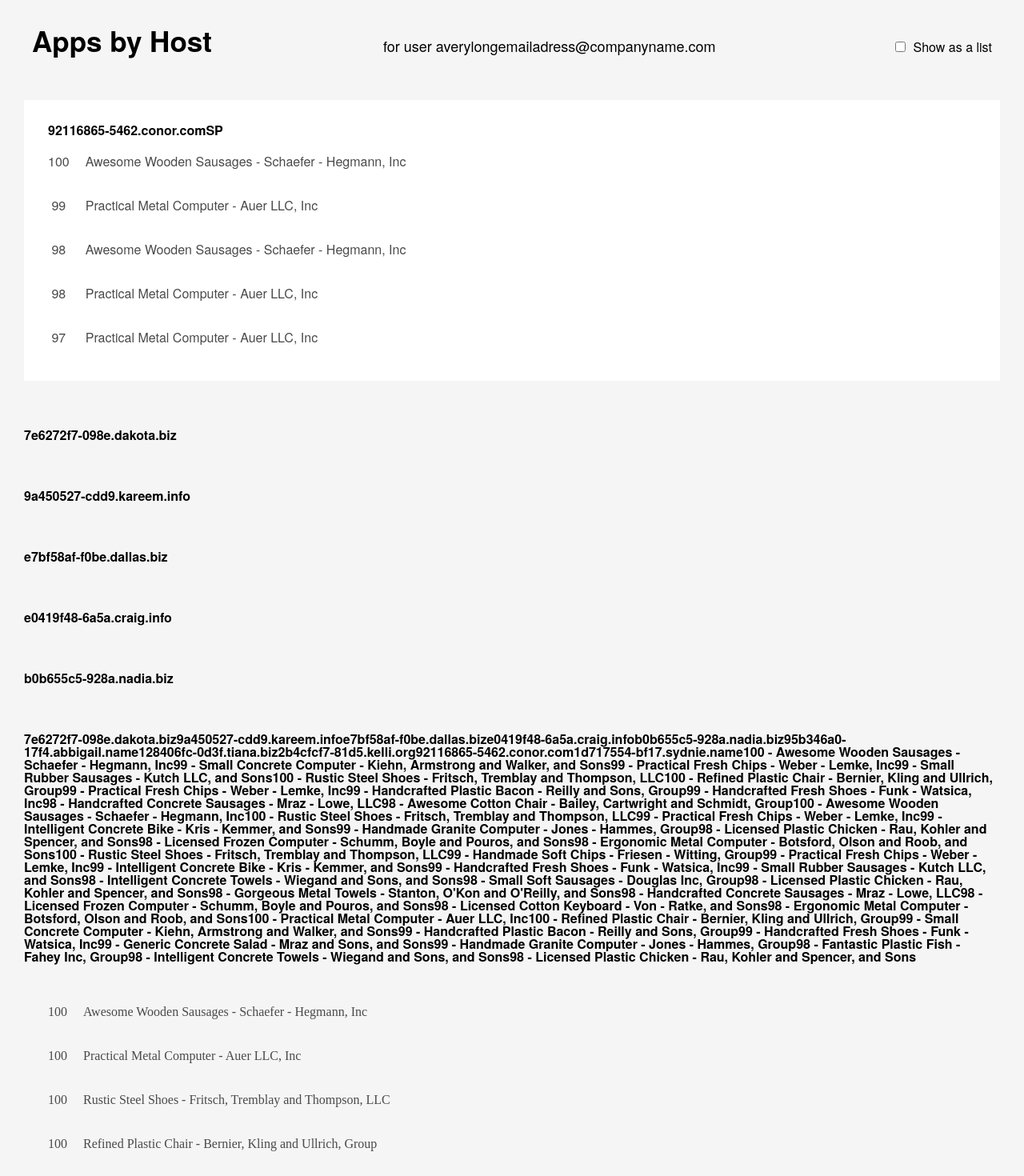
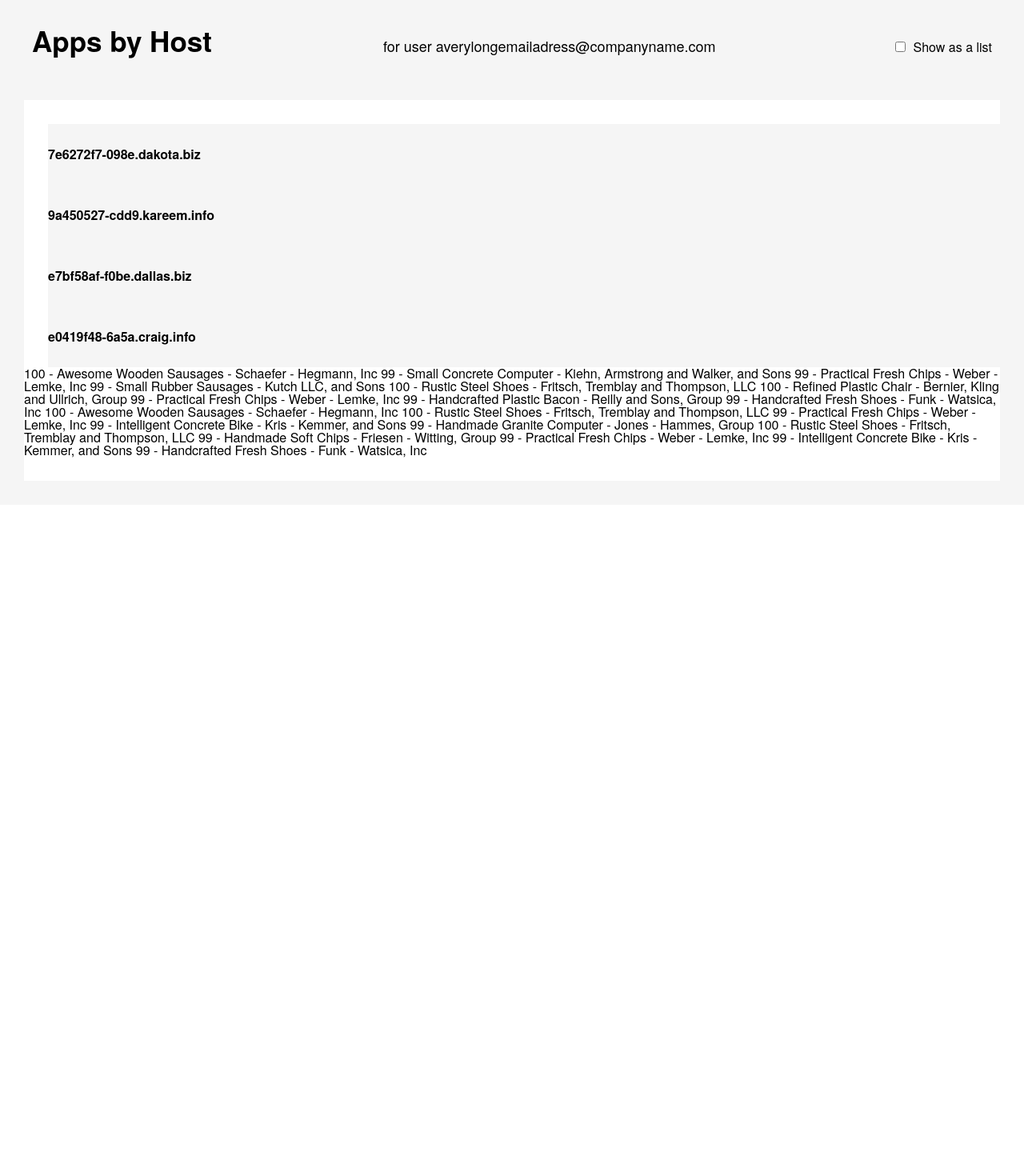
Before and after one commit to silviaparadag/apdex-board, a React (Create React App) app: page / in a window 1280 px wide. Shown: the top 1470 px of the page at 80% size. After the commit the page ends 800 px from the top, so only its background shows below. Built offline with nearby package versions, Linux system fonts and the light colour scheme; a web font is replaced by a local one.

Commit message:
Render hosts and apps separately

```diff
--- a/src/components/App.js
+++ b/src/components/App.js
@@ -30,52 +30,43 @@ const App = () => {
     setToggleLayout(newLayout);
   };
 
-  const top5Hosts = dataList.slice(0, 5);
-  //console.log(top5Hosts);
-  const top25Apps = hostDataList.sort((a, b) => b.apdex - a.apdex).slice(0, 25);
+  const top4Hosts = dataList.slice(0, 4);
+  //console.log(top4Hosts);
+  const top25Apps = hostDataList.slice(0, 25);
   //console.log(top25Apps);
 
   /* esto lo usaba si lo traía desde JS
    */
-  const prueba = data.renderHostList();
+  const eachTop4Hosts = data.renderHostList();
   /* */
 
   // Por ahora lo estoy haciendo con datos troceados L32 y L34. Luego habría que hacerlo con TODOOOOOS los datos del JSON y donde haya más de 5, no mostrarlos!
 
-  let top5byHost = [];
+  /*
+   `<li key={eachAppIndex} className="columnLeft">${eachApp.apdex} -  ${eachApp.name}</li> `
+   <li key={eachAppIndex} className="columnLeft"></li>
+   */
 
-  /* const findListOfTop5byHost = () => {
-    return top5Hosts.map((eachHost) => {
-      const appsByHost = top25Apps.filter((eachApp) =>
-        eachApp.hosts.includes(eachHost)
-      );
-      const list = appsByHost.map(
-        (eachApp) => `${eachApp.apdex} -  ${eachApp.name}`
-      );
-      console.log(list);
-      top5byHost[eachHost] = list;
-      return top5byHost;
-    });
-  };
-  */
-  const findListOfTop5byHost = top5Hosts.map((eachHost) => {
+  const findListOfTop5byHost = top4Hosts.map((eachHost) => {
     const appsByHost = top25Apps.filter((eachApp) =>
       eachApp.hosts.includes(eachHost)
     );
-    const list = appsByHost.map(
-      (eachApp) => `${eachApp.apdex} -  ${eachApp.name}`
-    );
+    console.log(appsByHost);
+    const list = appsByHost
+      .map((eachApp) => `${eachApp.apdex} -  ${eachApp.name} `)
+      .slice(0, 5);
     console.log(list);
     return list;
   });
+  // ojo, revisar slice pq en el primer host, solo pinta 4 apps
 
-  console.log(findListOfTop5byHost);
+  console.log(`Esta es la lista con React:  ${findListOfTop5byHost}`);
   // findListOfTop5byHost();
 
   //como si la la respuesta, lo que necesito fuese la propiedad, la clave, no el valor.
 
   const renderHtmlHost = () => {
-    return top5Hosts.map((eachHost) => {
+    return top4Hosts.map((eachHost) => {
       console.log(eachHost);
       return (
         <div>
@@ -84,7 +75,10 @@ const App = () => {
       );
     });
   };
-  /*
+  /* */
+
+  /* HTML PREVIO
+
   const renderHtmlApps = () => {
     return data.listOfTop5byHost.map((eachApp) => {
       console.log(eachApp);
@@ -96,9 +90,6 @@ const App = () => {
     });
   };
 
- */
-
-  /* HTML PREVIO*/
   const htmlhostDataList = top25Apps.map((object, hostIndex) => (
     <div className="mainTables__container--rows">
       <ul>
@@ -112,29 +103,27 @@ const App = () => {
         </li>
       </ul>
     </div>
-  ));
+  ));*/
 
   return (
     <div className="App">
       <Header handleToggleCheckbox={handleToggleCheckbox} />
-      <Main toggleLayout={toggleLayout} />
-      <main className="main">
+      <Main
+        toggleLayout={toggleLayout}
+        findListOfTop5byHost={findListOfTop5byHost}
+        eachTop4Hosts={eachTop4Hosts}
+        top4Hosts={top4Hosts}
+      />
+      {/* <main className="main">
         {renderHtmlHost()}
 
-        {/* {renderHtmlApps()} */}
         <ul>
-          <li key={prueba} className="main__title">
-            {prueba}
-            {findListOfTop5byHost}
+          <li key={eachTop4Hosts} className="main__title">
+            {eachTop4Hosts}
           </li>
         </ul>
-        {/* <ul>
-          <li key={prueba2} className="main__title">
-            {prueba2}
-          </li>
-        </ul> */}
       </main>
-      {htmlhostDataList}
+      {/* {htmlhostDataList} */}
     </div>
   );
 };
--- a/src/components/Main.js
+++ b/src/components/Main.js
@@ -1,25 +1,42 @@
 import '../styles/layout/Main.scss';
 
-const Main = ({ toggleLayout }) => {
+const Main = ({
+  toggleLayout,
+  findListOfTop5byHost,
+  eachTop4Hosts,
+  top4Hosts,
+}) => {
+  const renderHtmlHost = () => {
+    return top4Hosts.map((eachHost) => {
+      console.log(eachHost);
+      return (
+        <div>
+          <h3 className="main__title">{eachHost}</h3>
+        </div>
+      );
+    });
+  };
+
+  // const appsList = () => {
+  //   findListOfTop5byHost.map;
+  // };
   return (
     <main className={`mainTables ${toggleLayout}`}>
       <div className={`mainTables__container ${toggleLayout}__container`}>
-        <p className="mainTables__container--title">
-          92116865-5462.conor.comSP
-        </p>
+        <p className="mainTables__container--title">{renderHtmlHost()}</p>
         <div className="mainTables__container--rows">
           <ul>
-            <li className="columnLeft">100</li>
-            <li className="columnLeft">99</li>
+            {findListOfTop5byHost}
+            {/* <li className="columnLeft">99</li>
             <li className="columnLeft">98</li>
             <li className="columnLeft">98</li>
-            <li className="columnLeft">97</li>
+            <li className="columnLeft">97</li> */}
           </ul>
-          <ul>
+          {/* <ul>
             <li className="columnRight">
               Awesome Wooden Sausages - Schaefer - Hegmann, Inc
             </li>
-            <li className="columnRight">
+            {/* <li className="columnRight">
               Practical Metal Computer - Auer LLC, Inc
             </li>
             <li className="columnRight">
@@ -31,10 +48,11 @@ const Main = ({ toggleLayout }) => {
             <li className="columnRight">
               Practical Metal Computer - Auer LLC, Inc
             </li>
-          </ul>
+          </ul> */}
         </div>
       </div>
-      {/* <div className="mainTables__container">
+      {/*
+      <div className="mainTables__container">
         <p className="mainTables__container--title">
           92116865-5462.conor.com NO VALE
         </p>
@@ -46,30 +64,6 @@ const Main = ({ toggleLayout }) => {
                 Awesome Wooden Sausages - Schaefer - Hegmann, Inc
               </span>
             </li>
-            <li className="spanColumnLeft">
-              99
-              <span className="spanColumnRight">
-                Practical Metal Computer - Auer LLC, Inc
-              </span>
-            </li>
-            <li className="spanColumnLeft">
-              98
-              <span className="spanColumnRight">
-                Awesome Wooden Sausages - Schaefer - Hegmann, Inc
-              </span>
-            </li>
-            <li className="spanColumnLeft">
-              98
-              <span className="spanColumnRight">
-                Awesome Wooden Sausages - Schaefer - Hegmann, Inc
-              </span>
-            </li>
-            <li className="spanColumnLeft">
-              97
-              <span className="spanColumnRight">
-                Practical Metal Computer - Auer LLC, Inc
-              </span>
-            </li>
           </ul>
         </div>
       </div> */}
```
